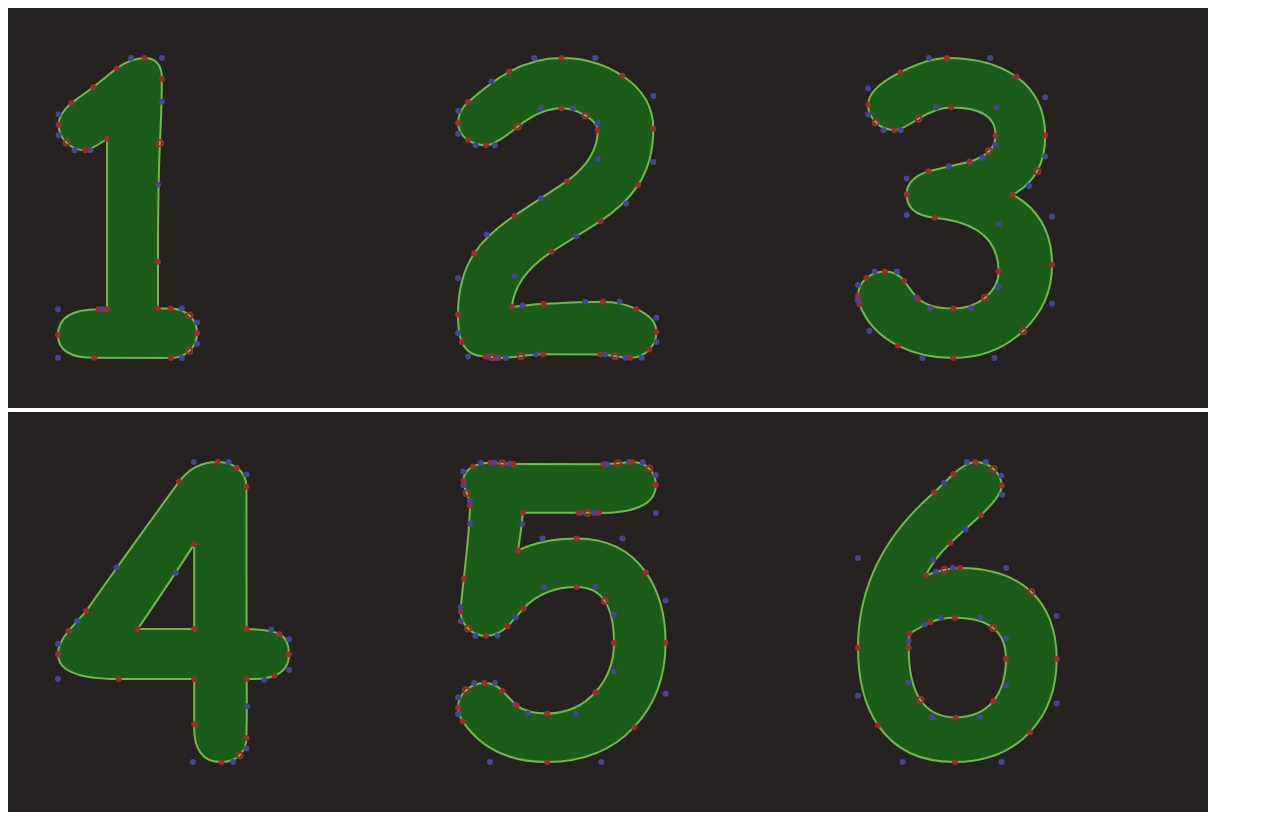
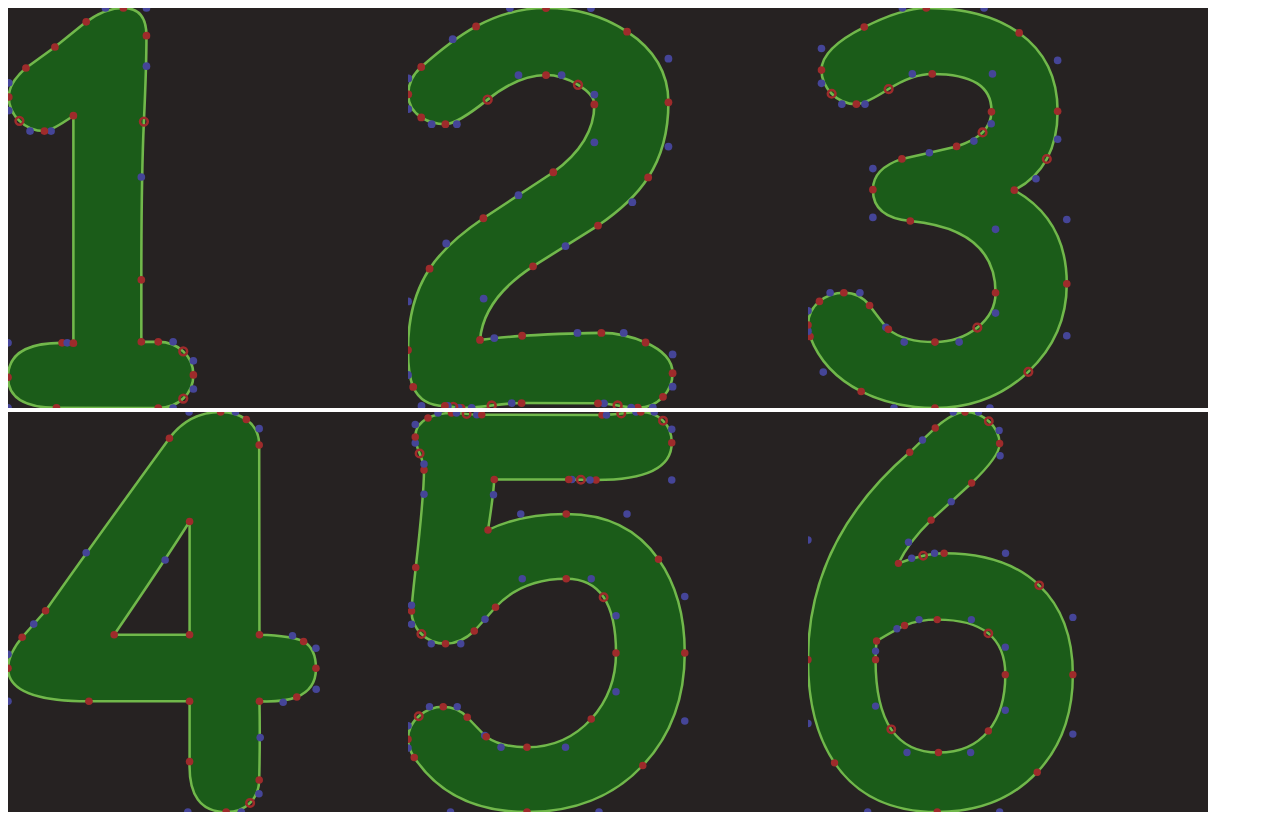
Before and after one commit to leakin24mpa/Font-Editor, a website with bundled scripts: page index.html in a window 1280 px wide. Shown: the top 816 px of the page. Built offline with nearby package versions, Linux system fonts and the light colour scheme.

Commit message:
keep glyph editing in glyph coordinates

```diff
--- a/document.css
+++ b/document.css
@@ -1,23 +1,30 @@
-.point-plot, .point-plot-container, .point-group{
-    width: 400px;
-    height: 400px;
+.point-plot, .point-group{
     background-color: rgb(38, 34, 34);
 }
 .path-point{
     fill:rgb(158, 43, 43);
+    r: 15;
 
 }
 .control-point{
     fill:  rgb(69, 69, 152);
+    r: 15;
 }
 .implied-point{
     fill: transparent;
-    stroke-width: 2;
+    stroke-width: 10;
     stroke: rgb(158, 43, 43);
 }
 .character-outline{
     fill: rgb(27, 92, 25);
-    stroke-width: 2px;
+    stroke-width: 10px;
     stroke-linejoin: round;
     stroke: rgb(113, 184, 75);
 }
+
+.glyph{
+    fill: rgb(135, 85, 44);
+    stroke-width: 10px;
+    stroke-linejoin: round;
+    stroke: rgb(220, 120, 39);
+}
--- a/src/components/glyphEditor.ts
+++ b/src/components/glyphEditor.ts
@@ -1,28 +1,25 @@
-import { CompoundGlyph, FontReader, Glyph } from "../font/fontReader.js";
-import { FEdragRegion, multiElement } from "../lib/domtools.js";
+import { CompoundGlyph, FontReader, Glyph, GlyphPoint } from "../font/fontReader.js";
+import { FEdragRegion } from "../lib/domtools.js";
 import { Draggable } from "../lib/draggable.js";
-import { DIV, FEdiv } from "../lib/htmltools.js";
-import { CIRCLE, FESVG, GROUP, PATH, SVG, SVGCircle } from "../lib/svgtools.js";
+import { FESVG, GROUP, PATH, SVGCircle, SVGPath } from "../lib/svgtools.js";
+import { Transform2d } from "../lib/transformtools.js";
 
-function randomCoord(){
-    return Math.random() * 100;
-}
+type DraggableGlyphPoint = Draggable & GlyphPoint
 
-
-class DraggablePoint extends SVGCircle implements Draggable{
+class DraggablePoint extends SVGCircle implements DraggableGlyphPoint{
     x: number;
     y: number;
-    visualx: number;
-    visualy: number;
-    isOnPath: boolean;
+    px: number;
+    py: number;
+    isOnCurve: boolean;
     isImplied: boolean;
     isEndpoint: boolean;
-    constructor(x,y,isOnPath, isImplied, isEndpoint){
+    constructor(x,y,isOnCurve, isImplied, isEndpoint){
         super(x,y,3);
         this.isImplied = isImplied;
-        this.isOnPath = isOnPath;
+        this.isOnCurve = isOnCurve;
         this.isEndpoint = isEndpoint;
-        if(isOnPath){
+        if(isOnCurve){
             this.withClass("path-point");
         }
         else{
@@ -33,25 +30,103 @@ class DraggablePoint extends SVGCircle implements Draggable{
         }
         this.x = x;
         this.y = y;
-        this.visualx = x;
-        this.visualy = y;
+        this.px = x;
+        this.py = y;
     }
     duringDrag(mouseDeltaX: number, mouseDeltaY: number): void {
-        this.visualx = mouseDeltaX + this.x;
-        this.visualy = mouseDeltaY + this.y;
-        this.setPosition(this.visualx, this.visualy);
+        this.px = mouseDeltaX + this.x;
+        this.py = mouseDeltaY + this.y;
+        this.setPosition(this.px, this.py);
     }
     completeDrag(mouseDeltaX: number, mouseDeltaY: number): void {
         this.x += mouseDeltaX;
         this.y += mouseDeltaY;
-        this.visualx = this.x;
-        this.visualy = this.y;
+        this.px = this.x;
+        this.py = this.y;
         this.setPosition(this.x, this.y);
     }
 }
-export function createGlyphEditor(data: Glyph | CompoundGlyph): FEglyphEditor | FEdiv{
+function GlyphToSvgPathData(points: GlyphPoint[], transform: Transform2d): string{
+    let isStartPoint = true;
+    let contourStartCoordinates = {x: 0, y: 0};
+    let data = ''
+    let i = 0;
+    while(i < points.length){
+
+        let b: GlyphPoint;
+        if(i > 0){
+            b = points[i - 1];
+        }
+        let p = points[i];
+        let pl = {x: p.px, y: p.py};
+        if(isStartPoint){
+            contourStartCoordinates = {x: pl.x, y: pl.y};
+            data += ` M ${pl.x} ${pl.y}`
+            isStartPoint = false;
+        }
+        else if(b.isOnCurve && p.isOnCurve){
+            data += ` L ${pl.x} ${pl.y}`
+        }
+        else if(!b.isOnCurve && p.isOnCurve){
+            data += ` ${pl.x} ${pl.y}`
+        }
+        else if(!p.isOnCurve){
+            data += ` Q ${pl.x} ${pl.y}`
+        }
+
+        if(p.isEndpoint){
+            if(b.isOnCurve && !p.isOnCurve){
+                data += ` ${contourStartCoordinates.x} ${contourStartCoordinates.y}`
+            }
+            data += ` Z`;
+
+            isStartPoint = true;
+        }
+
+        i++;
+    }
+    return data;
+}
+class DraggableGlyph extends SVGPath implements Draggable{
+    x: number;
+    y: number;
+    px: number;
+    py: number;
+    transform: Transform2d;
+    private updateTransformData(){
+        this.transform.e = this.px;
+        this.transform.f = this.py;
+        this.withAttributes({transform: this.transform.toSvgString()});
+    }
+    constructor(glyph: Glyph, transform: Transform2d){
+        super(GlyphToSvgPathData(glyph.points, transform));
+        this.withClass("glyph");
+
+        this.transform = transform;
+        this.x = transform.e;
+        this.y = transform.f;
+        this.px = this.x;
+        this.py = this.y;
+        this.updateTransformData();
+
+    }
+    duringDrag(mouseDeltaX: number, mouseDeltaY: number): void {
+        this.px = mouseDeltaX + this.x;
+        this.py = mouseDeltaY + this.y;
+        this.updateTransformData();
+    }
+    completeDrag(mouseDeltaX: number, mouseDeltaY: number): void {
+        this.x += mouseDeltaX;
+        this.y += mouseDeltaY;
+        this.px = this.x;
+        this.py = this.y;
+        this.updateTransformData();
+    }
+
+}
+export function createGlyphEditor(reader: FontReader, data: Glyph | CompoundGlyph): FEglyphEditor | FEcompoundGlyphEditor{
     if(data.isCompound){
-        return DIV().withClass("compound-glyph").says("Compound Glyph Editor: Coming Soon!")
+        return new FEcompoundGlyphEditor(reader, data);
     }
     else{
         return new FEglyphEditor(data as Glyph);
@@ -62,57 +137,56 @@ export class FEglyphEditor extends FEdragRegion(FESVG){
     constructor(data: Glyph){
         let bezierPath = PATH("M 100 100 Q 200 200 300 100");
         console.log(data);
-        let scale = Math.max((data.bounds.max.x - data.bounds.min.x), (data.bounds.max.y - data.bounds.min.y));
-        let mapx = (x) => ((x - data.bounds.min.x) / scale) * 300 + 50;
-        let mapy = (y) => ((y - data.bounds.min.y) / scale) * -300 + 350;
+
         let points = [];
         for(let i = 0; i < data.points.length; i++){
             let p = data.points[i];
-            points.push(new DraggablePoint(mapx(p.x), mapy(p.y), p.isOnCurve, p.isImplied, p.isEndpoint));
+            points.push(new DraggablePoint(p.px, p.py, p.isOnCurve, p.isImplied, p.isEndpoint));
         }
+        let scale = Math.max(data.bounds.max.x - data.bounds.min.x, data.bounds.max.y - data.bounds.min.y);
+        let transform = Transform2d.translation(-data.bounds.min.x, -data.bounds.min.y).then(Transform2d.scaleXY(1/scale, -1/scale)).then(Transform2d.translation(0,1));
         super(
-            bezierPath.withClass("character-outline"),
-            GROUP(...points)
+            GROUP(
+                bezierPath.withClass("character-outline"),
+                GROUP(...points)
+            ).withAttributes({transform: transform.toSvgString()})
+
         )
+        this.filterCoordinates = (x,y) => {
+            return transform.inverse().applyTo({x: x / 400,y: y / 400});
+        };
+        this.filterCoordinates(0, 0);
         this.addDraggableChildren(...points)
-        this.withClass("point-plot").withAttributes({viewBox: "0 0 400 400"});
+        this.withClass("point-plot").withAttributes({width: 400, height: 400, viewBox: `0 0 1 1`});
         this.whileDragging = () => {
-            let isStartPoint = true;
-            let contourStartCoordinates = {x: 0, y: 0};
-            let data = ''
-            let i = 0;
-            while(i < points.length){
-                let b = (i > 0)? points[i - 1]: null;
-                let p = points[i];
-                if(isStartPoint){
-                    contourStartCoordinates = {x: p.visualx, y: p.visualy};
-                    data += ` M ${p.visualx} ${p.visualy}`
-                    isStartPoint = false;
-                }
-                else if(b.isOnPath && p.isOnPath){
-                    data += ` L ${p.visualx} ${p.visualy}`
-                }
-                else if(!b.isOnPath && p.isOnPath){
-                    data += ` ${p.visualx} ${p.visualy}`
-                }
-                else if(!p.isOnPath){
-                    data += ` Q ${p.visualx} ${p.visualy}`
-                }
-
-                if(p.isEndpoint){
-                    if(b.isOnPath && !p.isOnPath){
-                        data += ` ${contourStartCoordinates.x} ${contourStartCoordinates.y}`
-                    }
-                    data += ` Z`;
-
-                    isStartPoint = true;
-                }
-
-                i++;
-            }
-            bezierPath.setData(data);
+            bezierPath.setData(GlyphToSvgPathData(points, transform));
         }
         this.whileDragging();
-        this.withClass("point-plot-container");
     }
 }
+export class FEcompoundGlyphEditor extends FEdragRegion(FESVG){
+    constructor(reader: FontReader, data: CompoundGlyph){
+        let paths: DraggableGlyph[] = [];
+        for(var i in data.components){
+            let glyph = reader.readGlyph(data.components[i].index);
+            if(glyph.isCompound){
+                throw "Recursive Compound Glyph!!! (not implemented yet)"
+            }
+            paths.push(new DraggableGlyph(glyph as Glyph, data.components[i].transform));
+        }
+        let scale = Math.max(data.bounds.max.x - data.bounds.min.x, data.bounds.max.y - data.bounds.min.y);
+        let transform = Transform2d.translation(-data.bounds.min.x, -data.bounds.min.y).then(Transform2d.scaleXY(1/scale, -1/scale)).then(Transform2d.translation(0,1));
+        super(
+            GROUP(
+                ...paths
+            ).withAttributes({transform: transform.toSvgString()})
+        )
+
+        this.filterCoordinates = (x,y) => {
+            return transform.inverse().applyTo({x: x / 400,y: y / 400});
+        };
+        this.withClass("point-plot").withAttributes({width: 400, height: 400, viewBox: "0 0 1 1"});
+        this.addDraggableChildren(...paths);
+
+    }
+}
--- a/src/document.ts
+++ b/src/document.ts
@@ -25,7 +25,7 @@ let loadPage = (fontfilebuffer: ArrayBuffer) => {
         // new FEcounterlist(4),
         // new FEpinput(6, "Join"),
         // INPUT().withAttributes({type: "checkbox"}),
-        ...multiElement(100, (i) => createGlyphEditor(reader.readGlyph(i + 20))),
+        ...multiElement(100, (i) => createGlyphEditor(reader, reader.readGlyph(i + 20))),
 
 
     )
--- a/src/font/fontReader.ts
+++ b/src/font/fontReader.ts
@@ -1,3 +1,4 @@
+import { Transform2d } from "../lib/transformtools.js";
 
 
 function isBitSet(flag: number, index: number): boolean{
@@ -58,9 +59,9 @@ interface FontCharMap{
     language: number;
 }
 
-interface GlyphPoint{
-    x: number;
-    y: number;
+export interface GlyphPoint{
+    px: number;
+    py: number;
     isOnCurve: boolean;
     isImplied: boolean;
     isEndpoint: boolean;
@@ -80,7 +81,7 @@ export interface Glyph{
 export interface CompoundGlyph{
     isCompound: true;
     bounds: {min: {x: number; y: number;}; max: {x: number; y: number;};};
-    components: {index: number, transformation: {a: number, b: number, c: number, d: number, e: number, f: number}}[];
+    components: {index: number, transform: Transform2d}[];
 
 }
 export class FontReader extends BinaryReader{
@@ -162,19 +163,42 @@ export class FontReader extends BinaryReader{
 
     }
     readCompoundGlyph(bounds): CompoundGlyph{
+        let glyph: CompoundGlyph = {isCompound: true, bounds: bounds, components: []}
         let moreToRead = true;
         let nComponents = 0;
         while(moreToRead){
             nComponents++;
             let flag = this.readUint16();
             moreToRead = isBitSet(flag, 5);
-            let index = this.readUint16();
+
+            let args1and2arewords = isBitSet(flag, 0);
             let hasScale = isBitSet(flag, 3);
             let hasXYscale = isBitSet(flag, 6);
             let has2x2 = isBitSet(flag, 7);
 
+            let arg1, arg2;
+
+            let index = this.readUint16();
+            if(args1and2arewords){
+                arg1 = this.readInt16();
+                arg2 = this.readInt16();
+            }
+            else{
+                arg1 = this.readByte();
+                arg2 = this.readByte();
+            }
+            if(hasScale){
+                this.skipForward(4);
+            }
+            else if(hasXYscale){
+                this.skipForward(8);
+            }
+            else if(has2x2){
+                this.skipForward(16);
+            }
+            glyph.components.push({index: index, transform: Transform2d.nothing()})
         }
-        return {isCompound: true, bounds: bounds, components: []}
+        return glyph;
     }
     readSimpleGlyph(nContours, bounds){
         let endpoints = [];
@@ -219,7 +243,7 @@ export class FontReader extends BinaryReader{
                 //if there are two off-curve points in a row, then there is an implied third point on the curve between them
                 let x = (data.xCoordinates[i - 1] + data.xCoordinates[i]) * 0.5;
                 let y = (data.yCoordinates[i - 1] + data.yCoordinates[i]) * 0.5;
-                glyph.points.push({ x: x, y: y, isOnCurve: true, isImplied: true, isEndpoint: false});
+                glyph.points.push({ px: x, py: y, isOnCurve: true, isImplied: true, isEndpoint: false});
             }
             let isEndpoint = false;
             if(i == endpoints[nextEndpointIdx]){
@@ -227,7 +251,7 @@ export class FontReader extends BinaryReader{
                 isEndpoint = true;
             }
             isOnCurve = isBitSet(data.flags[i],0);
-            glyph.points.push({ x:data.xCoordinates[i], y: data.yCoordinates[i], isOnCurve: isOnCurve, isImplied: false, isEndpoint: isEndpoint});
+            glyph.points.push({ px:data.xCoordinates[i], py: data.yCoordinates[i], isOnCurve: isOnCurve, isImplied: false, isEndpoint: isEndpoint});
         }
         return glyph;
     }
--- a/src/lib/domtools.ts
+++ b/src/lib/domtools.ts
@@ -14,16 +14,23 @@ export function FEdragRegion<T extends new (...args: any) => FElement>(base: T)
     return class FEdragRegion extends base {
         controller: DragController;
         draggables: DraggableFElement[];
+        filterCoordinates: Function;
         getChildrenPositions: Function;
         getVisualPositions: Function;
         onDragEnd: Function;
         whileDragging: Function;
-        private completeDrag(mouseEvent){
-            this.controller.endDrag(mouseEvent.offsetX, mouseEvent.offsetY);
+        private getCoords(e){
+            if(this.filterCoordinates){
+                return this.filterCoordinates(e.offsetX,e.offsetY);
+            }
+            return {x: e.offsetX, y: e.offsetY};
+        }
+        private completeDrag(mousePosition){
+            this.controller.endDrag(mousePosition.x, mousePosition.y);
             this.onDragEnd();
         }
-        private updateDrag(mouseEvent){
-            this.controller.updateDrag(mouseEvent.offsetX, mouseEvent.offsetY);
+        private updateDrag(mousePosition){
+            this.controller.updateDrag(mousePosition.x, mousePosition.y);
             this.whileDragging();
         }
         constructor(...args: any){
@@ -31,9 +38,9 @@ export function FEdragRegion<T extends new (...args: any) => FElement>(base: T)
             this.controller = new DragController();
             this.onDragEnd = () => {};
             this.whileDragging = () => {};
-            this.onEvent("mouseup", (e) => this.completeDrag(e));
-            this.onEvent("mouseleave", (e) => this.completeDrag(e));
-            this.onEvent("mousemove", (e) => this.updateDrag(e));
+            this.onEvent("mouseup", (e) => this.completeDrag(this.getCoords(e)));
+            this.onEvent("mouseleave", (e) => this.completeDrag(this.getCoords(e)));
+            this.onEvent("mousemove", (e) => this.updateDrag(this.getCoords(e)));
 
 
         }
@@ -42,14 +49,15 @@ export function FEdragRegion<T extends new (...args: any) => FElement>(base: T)
                 let child = children[i];
                 child.onEvent("mousedown", (e) =>{
                     this.controller.select(child);
-                    this.controller.beginDrag(e.offsetX, e.offsetY);
+                    let fc = this.getCoords(e);
+                    this.controller.beginDrag(fc.x, fc.y);
                 })
             }
             this.getChildrenPositions = () => {
                 return children.map((c) => {return {x: c.x, y: c.y}})
             }
             this.getVisualPositions = () => {
-                return children.map((c) => {return {x: c.visualx, y: c.visualy}})
+                return children.map((c) => {return {x: c.px, y: c.py}})
             }
         }
     }
--- a/src/lib/draggable.ts
+++ b/src/lib/draggable.ts
@@ -3,8 +3,8 @@
 export interface Draggable{
     x: number;
     y: number;
-    visualx: number;
-    visualy: number;
+    px: number;
+    py: number;
     duringDrag(mouseDeltaX: number, mouseDeltaY: number): void;
     completeDrag(mouseDeltaX: number, mouseDeltaY: number): void;
 }
--- /dev/null
+++ b/src/lib/transformtools.ts
@@ -0,0 +1,79 @@
+export class Transform2d{
+    //represents a combination of 2d translation, rotation, and scaling
+    /*
+        [ a c e ][ x ]   [ x' ]      x' = ax + cy + e
+        [ b d f ][ y ] = [ y' ]      y' = bx + dy + f
+        [ 0 0 1 ][ 1 ]   [ 1  ]
+    */
+    a: number;
+    b: number;
+    c: number;
+    d: number;
+    e: number;
+    f: number;
+    constructor(a, b, c, d, e, f){
+        this.a = a;
+        this.b = b;
+        this.c = c;
+        this.d = d;
+        this.e = e;
+        this.f = f;
+    }
+    applyTo(vec: {x: number, y: number}){
+        return {
+            x: this.a * vec.x + this.c * vec.y + this.e,
+            y: this.b * vec.x + this.d * vec.y + this.f,
+        }
+    }
+    then(other: Transform2d): Transform2d{
+        /*
+        [ a c e ][ a c e ]
+        [ b d f ][ b d f ]
+        [ 0 0 1 ][ 0 0 1 ]
+        */
+        return new Transform2d(
+            other.a * this.a + other.c * this.b,
+            other.b * this.a + other.d * this.b,
+            other.a * this.c + other.c * this.d,
+            other.b * this.c + other.d * this.d,
+            other.a * this.e + other.c * this.f + other.e,
+            other.b * this.e + other.d * this.f + other.f)
+    }
+    inverse():Transform2d{
+       /*([ a c e ]
+          [ b d f ]
+          [ 0 0 1 ]*/
+        let det = this.a * this.d - this.b * this.c;
+        if(det == 0){
+            return this;
+        }
+        return new Transform2d(
+            this.d / det,
+            -this.b / det,
+            -this.c / det,
+            this.a / det,
+            (-this.d * this.e + this.c * this.f) / det,
+            (-this.a * this.f + this.b * this.e) / det
+        );
+    }
+    toSvgString(){
+        return `matrix(${this.a} ${this.b} ${this.c} ${this.d} ${this.e} ${this.f})`
+    }
+    static translation(x: number, y: number): Transform2d{
+        return new Transform2d(1,0,0,1,x,y);
+    }
+    static rotation(angle){
+        let cos = Math.cos(angle);
+        let sin = Math.sin(angle);
+        return new Transform2d(cos, -sin, cos, sin, 0, 0);
+    }
+    static scale(scale){
+        return new Transform2d(scale, 0,0, scale, 0, 0);
+    }
+    static scaleXY(scaleX, scaleY){
+        return new Transform2d(scaleX, 0, 0, scaleY, 0, 0);
+    }
+    static nothing(){
+        return new Transform2d(1,0,0,1,0,0);
+    }
+}
```
Also changed, not shown: src/components/draggablePointPlot.ts (+9 -9 lines).
